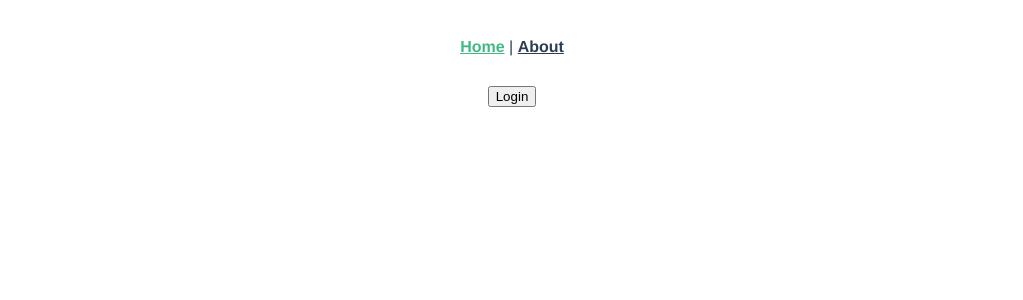
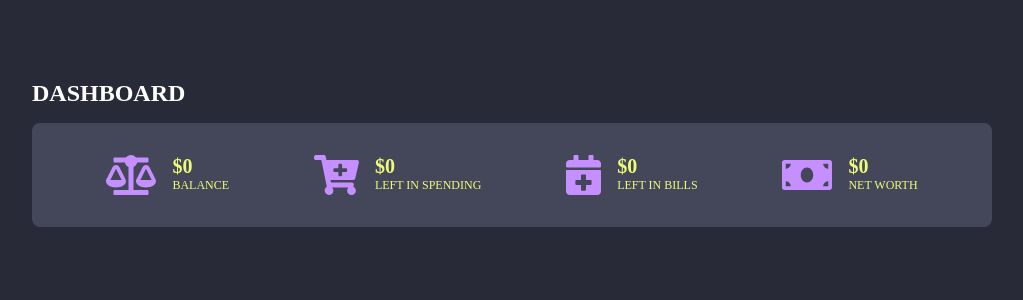
Before and after one commit to rebeccaycheung/firefly-web-app, a Vue app: page /#/ in a window 1280 px wide. Shown: the top 300 px of the page, without its empty margins (128-1151 px from the left). Built offline with nearby package versions, Linux system fonts and the light colour scheme; no server answers.

Commit message:
add dashboard

```diff
--- a/package.json
+++ b/package.json
@@ -8,6 +8,10 @@
     "lint": "vue-cli-service lint"
   },
   "dependencies": {
+    "@fortawesome/fontawesome-free": "^5.13.1",
+    "@fortawesome/fontawesome-svg-core": "^1.2.29",
+    "@fortawesome/free-solid-svg-icons": "^5.13.1",
+    "@fortawesome/vue-fontawesome": "^0.1.10",
     "axios": "^0.19.2",
     "core-js": "^3.6.5",
     "vue": "^2.6.11",
--- a/src/App.vue
+++ b/src/App.vue
@@ -1,32 +1,21 @@
 <template>
   <div id="app">
-    <div id="nav">
-      <router-link to="/">Home</router-link> |
-      <router-link to="/about">About</router-link>
-    </div>
     <router-view/>
   </div>
 </template>
 
 <style>
+body {
+  color: #FFFFFF;
+  background-color: #282A37;
+  margin: 5rem 10rem;
+  font-size: 12px;
+}
+
 #app {
-  font-family: Avenir, Helvetica, Arial, sans-serif;
+  font-family: Avenir;
   -webkit-font-smoothing: antialiased;
   -moz-osx-font-smoothing: grayscale;
-  text-align: center;
-  color: #2c3e50;
-}
-
-#nav {
-  padding: 30px;
-}
-
-#nav a {
-  font-weight: bold;
-  color: #2c3e50;
-}
-
-#nav a.router-link-exact-active {
-  color: #42b983;
+  text-align: left;
 }
 </style>
--- /dev/null
+++ b/src/components/Dashboard.vue
@@ -0,0 +1,89 @@
+<template>
+  <div class="heading">
+      <div class="item">
+          <font-awesome-icon icon="balance-scale" class="icon"/>
+          <div class="text">
+            <span class="number">${{ balance }}</span>
+            <br>
+            BALANCE
+          </div>
+      </div>
+      <div class="item">
+          <font-awesome-icon icon="cart-plus" class="icon"/>
+          <div class="text">
+            <span class="number">${{ spending }}</span>
+            <br>
+            LEFT IN SPENDING
+          </div>
+      </div>
+      <div class="item">
+          <font-awesome-icon icon="calendar-plus" class="icon"/>
+          <div class="text">
+            <span class="number">${{ bills }}</span>
+            <br>
+            LEFT IN BILLS
+          </div>
+      </div>
+      <div class="item">
+          <font-awesome-icon icon="money-bill" class="icon"/>
+          <div class="text">
+            <span class="number">${{ netWorth }}</span>
+            <br>
+            NET WORTH
+          </div>
+      </div>
+  </div>
+</template>
+
+<script lang="ts">
+import { Component, Prop, Vue } from 'vue-property-decorator';
+
+@Component
+export default class Heading extends Vue {
+    @Prop() private balance!: string;
+
+    @Prop() private spending!: string;
+
+    @Prop() private bills!: string;
+
+    @Prop() private netWorth!: string;
+}
+</script>
+
+<!-- Add "scoped" attribute to limit CSS to this component only -->
+<style scoped>
+h1 {
+    text-transform: uppercase;
+}
+
+.heading {
+    display: flex;
+    justify-content: space-around;
+    background-color: #44475A;
+    padding: 2rem;
+    border-radius: 8px;
+}
+
+.item {
+    min-width: 120px;
+    max-width: 200px;
+    display: flex;
+    justify-content: space-between;
+    align-content: center;
+}
+
+.icon {
+    font-size: 2.5rem;
+    margin-right: 1rem;
+    color: #C58FFF;
+}
+
+.number {
+    font-size: 20px;
+    font-weight: bold;
+}
+
+.text {
+    color: #EEFB7A;
+}
+</style>
--- /dev/null
+++ b/src/components/Heading.vue
@@ -0,0 +1,21 @@
+<template>
+  <div class="heading">
+    <h1>{{ title }}</h1>
+  </div>
+</template>
+
+<script lang="ts">
+import { Component, Prop, Vue } from 'vue-property-decorator';
+
+@Component
+export default class Heading extends Vue {
+  @Prop() private title!: string;
+}
+</script>
+
+<!-- Add "scoped" attribute to limit CSS to this component only -->
+<style scoped>
+h1 {
+    text-transform: uppercase;
+}
+</style>
--- a/src/components/HelloWorld.vue
+++ /dev/null
@@ -1,61 +0,0 @@
-<template>
-  <div class="hello">
-    <h1>{{ msg }}</h1>
-    <p>
-      For a guide and recipes on how to configure / customize this project,<br>
-      check out the
-      <a href="https://cli.vuejs.org" target="_blank" rel="noopener">vue-cli documentation</a>.
-    </p>
-    <h3>Installed CLI Plugins</h3>
-    <ul>
-      <li><a href="https://github.com/vuejs/vue-cli/tree/dev/packages/%40vue/cli-plugin-babel" target="_blank" rel="noopener">babel</a></li>
-      <li><a href="https://github.com/vuejs/vue-cli/tree/dev/packages/%40vue/cli-plugin-typescript" target="_blank" rel="noopener">typescript</a></li>
-      <li><a href="https://github.com/vuejs/vue-cli/tree/dev/packages/%40vue/cli-plugin-router" target="_blank" rel="noopener">router</a></li>
-      <li><a href="https://github.com/vuejs/vue-cli/tree/dev/packages/%40vue/cli-plugin-vuex" target="_blank" rel="noopener">vuex</a></li>
-      <li><a href="https://github.com/vuejs/vue-cli/tree/dev/packages/%40vue/cli-plugin-eslint" target="_blank" rel="noopener">eslint</a></li>
-    </ul>
-    <h3>Essential Links</h3>
-    <ul>
-      <li><a href="https://vuejs.org" target="_blank" rel="noopener">Core Docs</a></li>
-      <li><a href="https://forum.vuejs.org" target="_blank" rel="noopener">Forum</a></li>
-      <li><a href="https://chat.vuejs.org" target="_blank" rel="noopener">Community Chat</a></li>
-      <li><a href="https://twitter.com/vuejs" target="_blank" rel="noopener">Twitter</a></li>
-      <li><a href="https://news.vuejs.org" target="_blank" rel="noopener">News</a></li>
-    </ul>
-    <h3>Ecosystem</h3>
-    <ul>
-      <li><a href="https://router.vuejs.org" target="_blank" rel="noopener">vue-router</a></li>
-      <li><a href="https://vuex.vuejs.org" target="_blank" rel="noopener">vuex</a></li>
-      <li><a href="https://github.com/vuejs/vue-devtools#vue-devtools" target="_blank" rel="noopener">vue-devtools</a></li>
-      <li><a href="https://vue-loader.vuejs.org" target="_blank" rel="noopener">vue-loader</a></li>
-      <li><a href="https://github.com/vuejs/awesome-vue" target="_blank" rel="noopener">awesome-vue</a></li>
-    </ul>
-  </div>
-</template>
-
-<script lang="ts">
-import { Component, Prop, Vue } from 'vue-property-decorator';
-
-@Component
-export default class HelloWorld extends Vue {
-  @Prop() private msg!: string;
-}
-</script>
-
-<!-- Add "scoped" attribute to limit CSS to this component only -->
-<style scoped>
-h3 {
-  margin: 40px 0 0;
-}
-ul {
-  list-style-type: none;
-  padding: 0;
-}
-li {
-  display: inline-block;
-  margin: 0 10px;
-}
-a {
-  color: #42b983;
-}
-</style>
--- a/src/main.ts
+++ b/src/main.ts
@@ -1,7 +1,18 @@
 import Vue from 'vue';
+import { library } from '@fortawesome/fontawesome-svg-core';
+import {
+  faBalanceScale, faCartPlus, faCalendarPlus, faMoneyBill,
+} from '@fortawesome/free-solid-svg-icons';
+import { FontAwesomeIcon } from '@fortawesome/vue-fontawesome';
 import App from './App.vue';
 import router from './router';
 import store from './store';
+
+library.add(
+  faBalanceScale, faCartPlus, faCalendarPlus, faMoneyBill,
+);
+
+Vue.component('font-awesome-icon', FontAwesomeIcon);
 
 Vue.config.productionTip = false;
 
--- a/src/router/index.ts
+++ b/src/router/index.ts
@@ -16,7 +16,7 @@ const routes: Array<RouteConfig> = [
     // route level code-splitting
     // this generates a separate chunk (about.[hash].js) for this route
     // which is lazy-loaded when the route is visited.
-    component: () => import(/* webpackChunkName: "about" */ '../views/About.vue'),
+    // component: () => import(/* webpackChunkName: "about" */ '../views/About.vue'),
   },
 ];
 
--- a/src/views/About.vue
+++ /dev/null
@@ -1,5 +0,0 @@
-<template>
-  <div class="about">
-    <h1>This is an about page</h1>
-  </div>
-</template>
--- a/src/views/Home.vue
+++ b/src/views/Home.vue
@@ -1,37 +1,69 @@
 <template>
   <div class="home">
-    <button @click=login()>Login</button>
-    {{ info }}
+    <Heading title="Dashboard" />
+    <Dashboard :balance="balance" :spending="spending" :bills="bills" :netWorth="netWorth"/>
   </div>
 </template>
 
 <script>
 // @ is an alias to /src
 import axios from 'axios';
+import Heading from '@/components/Heading.vue';
+import Dashboard from '@/components/Dashboard.vue';
 
 export default {
   name: 'Home',
+  components: {
+    Heading,
+    Dashboard,
+  },
   data() {
     return {
-      info: null,
+      balance: 0,
+      spending: 0,
+      bills: 0,
+      netWorth: 0,
     };
   },
   methods: {
-    login() {
+    authorise() {
       const token = process.env.VUE_APP_TOKEN;
 
       const config = {
         headers: {
           Authorization: `Bearer ${token}`,
+          accept: 'application/json',
         },
       };
 
-      axios.get(`${process.env.VUE_APP_API_BASE_URL}accounts`,
-        config)
+      return config;
+    },
+    fetchSummary() {
+      const config = this.authorise();
+
+      const params = {
+        start: '2020-07-01',
+        end: '2020-07-31',
+      };
+
+      config.params = params;
+
+      axios.get(
+        `${process.env.VUE_APP_API_BASE_URL}summary/basic`,
+        config,
+      )
         .then((response) => {
-          this.info = response.data;
+          this.balance = response.data['balance-in-AUD'].monetary_value;
+          const spending = response.data['left-to-spend-in-AUD'].monetary_value;
+          this.bills = -response.data['bills-unpaid-in-AUD'].monetary_value;
+          this.netWorth = response.data['net-worth-in-AUD'].monetary_value;
+
+          this.spending = spending - this.bills;
         });
     },
   },
+  beforeMount() {
+    this.fetchSummary();
+  },
 };
 </script>
```
Also changed, not shown: 1 other file (tests, documents, lock files or other folders).
